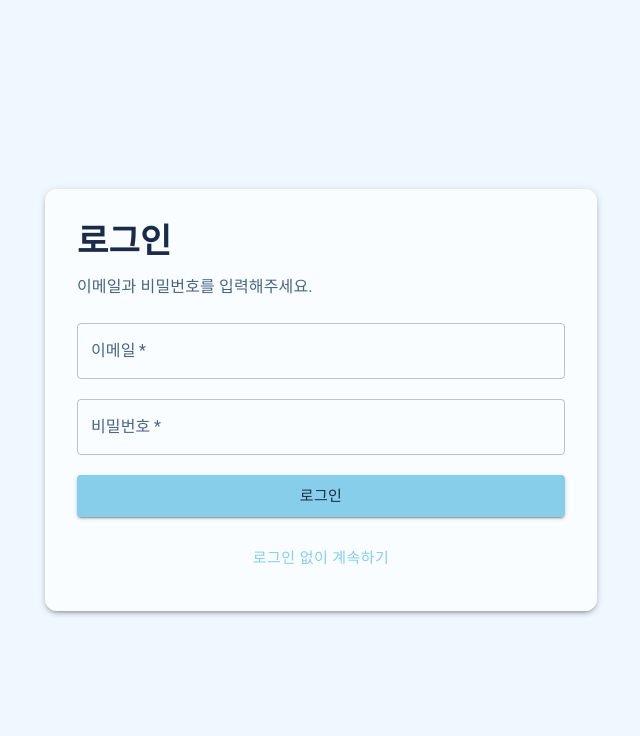
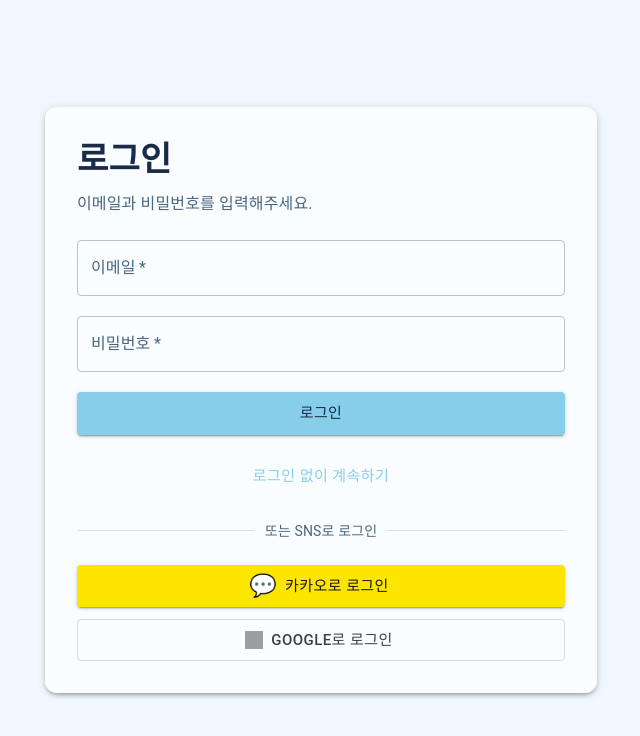
Before and after one commit to jiwon-uiux/my-first-website, a React (Vite) app in the folder lecture1/my-react-app/: page /#/login in a window 1280 px wide. Shown: the top 736 px of the page, without its empty margins (319-959 px from the left). Built offline with nearby package versions, Linux system fonts and the light colour scheme; grey boxes are pictures that could not be loaded.

Commit message:
feat: 카카오/구글 SNS 로그인 버튼 추가

```diff
--- a/lecture1/my-react-app/src/pages/LoginPage.jsx
+++ b/lecture1/my-react-app/src/pages/LoginPage.jsx
@@ -4,6 +4,7 @@ import {
   Box,
   Button,
   Container,
+  Divider,
   Paper,
   Stack,
   TextField,
@@ -103,6 +104,54 @@ function LoginPage() {
                 </Button>
               </Stack>
             </Box>
+
+            <Divider>
+              <Typography variant="body2" color="text.secondary">
+                또는 SNS로 로그인
+              </Typography>
+            </Divider>
+
+            <Stack spacing={1.5}>
+              <Button
+                variant="contained"
+                size="large"
+                fullWidth
+                onClick={() => console.log('카카오 로그인')}
+                sx={{
+                  backgroundColor: '#FEE500',
+                  color: '#191919',
+                  '&:hover': { backgroundColor: '#e6cf00' },
+                }}
+                startIcon={
+                  <Box component="span" sx={{ fontSize: '1.1rem', lineHeight: 1 }}>
+                    💬
+                  </Box>
+                }
+              >
+                카카오로 로그인
+              </Button>
+
+              <Button
+                variant="outlined"
+                size="large"
+                fullWidth
+                onClick={() => console.log('구글 로그인')}
+                sx={{
+                  borderColor: '#dadce0',
+                  color: '#3c4043',
+                  '&:hover': { backgroundColor: '#f8f9fa', borderColor: '#dadce0' },
+                }}
+                startIcon={
+                  <Box
+                    component="img"
+                    src="https://www.gstatic.com/firebasejs/ui/2.0.0/images/auth/google.svg"
+                    sx={{ width: 18, height: 18 }}
+                  />
+                }
+              >
+                Google로 로그인
+              </Button>
+            </Stack>
           </Stack>
         </Paper>
       </Container>
```
